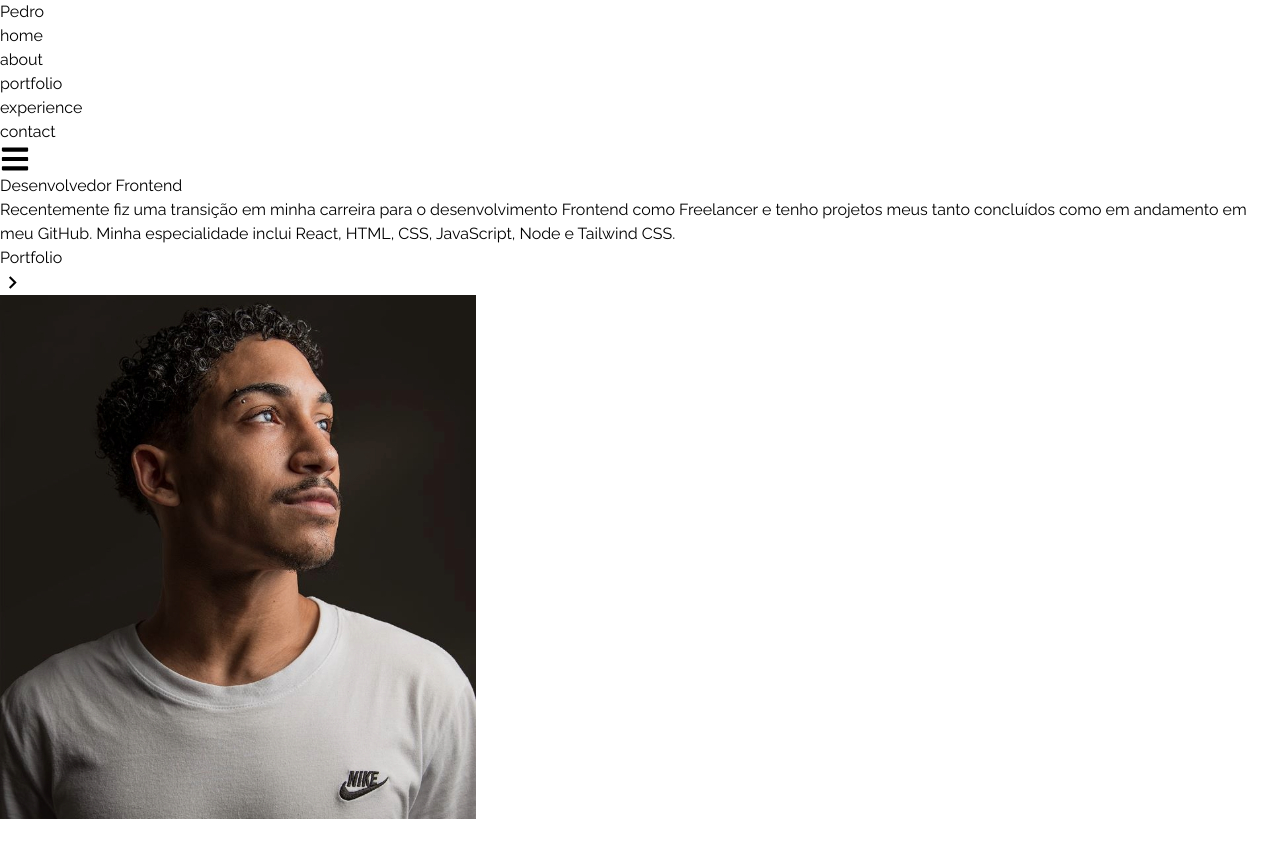
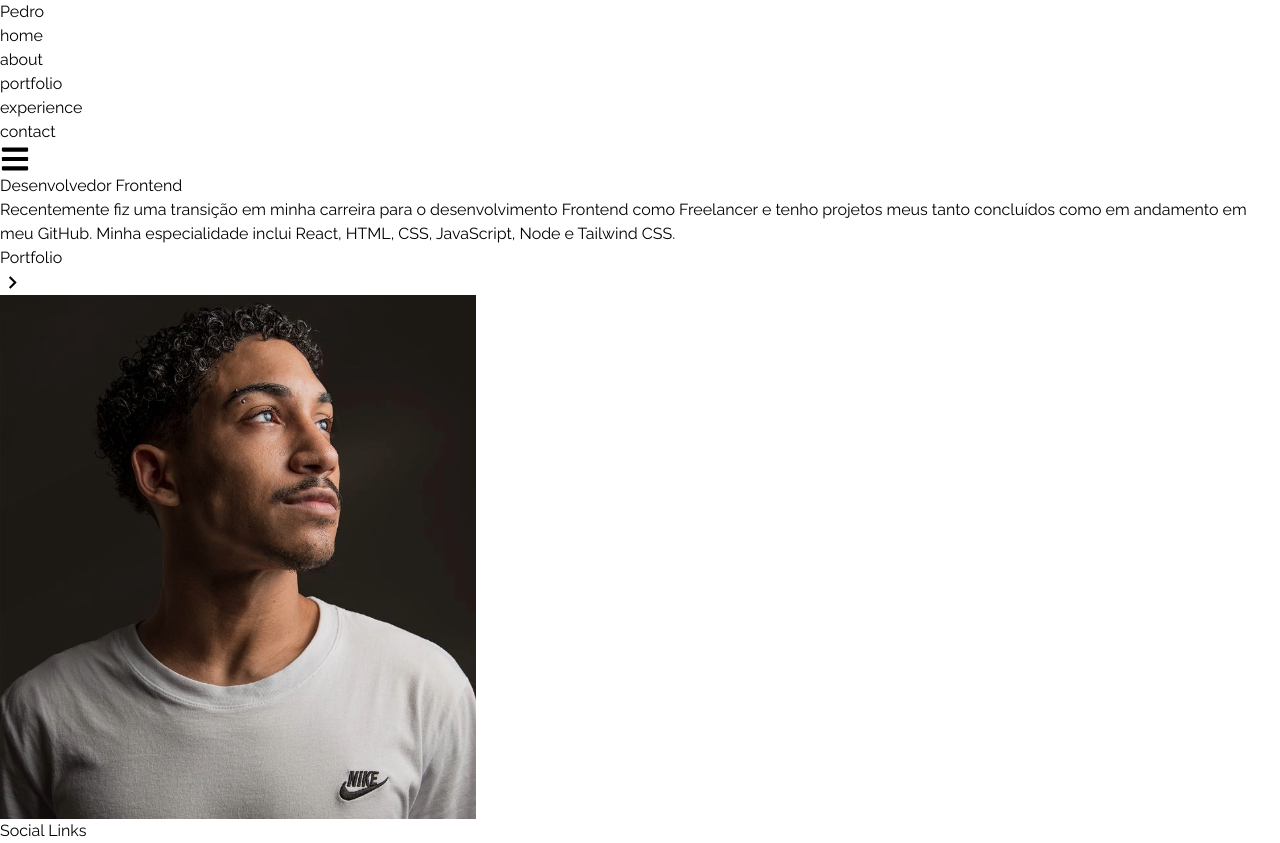
Before and after one commit to pedrx777/rt_portfolio, a React (Vite) app: page / in a window 1280 px wide. Before the commit the page ends 819 px from the top, so only its background shows below. Built offline with nearby package versions, Linux system fonts and the light colour scheme.

Commit message:
starting sociallinks

```diff
--- a/src/App.jsx
+++ b/src/App.jsx
@@ -1,5 +1,6 @@
 import Home from "./components/Home"
 import NavBar from "./components/NavBar"
+import SocialLinks from "./components/SocialLinks"
 
 function App() {
 
@@ -7,6 +8,8 @@ function App() {
     <div>
       <NavBar />
       <Home />
+
+      <SocialLinks />
     </div>
   )
 }
--- /dev/null
+++ b/src/components/SocialLinks.jsx
@@ -0,0 +1,11 @@
+import { FaGithub, FaLinkedin } from 'react-icons/fa'
+import { HiOutlineMail } from 'react-icons/hi'
+import { BsFillPersonLinesFill } from 'react-icons/bs'
+
+const SocialLinks = () => {
+    return(
+        <div>Social Links</div>
+    )
+}
+
+export default SocialLinks;
```
